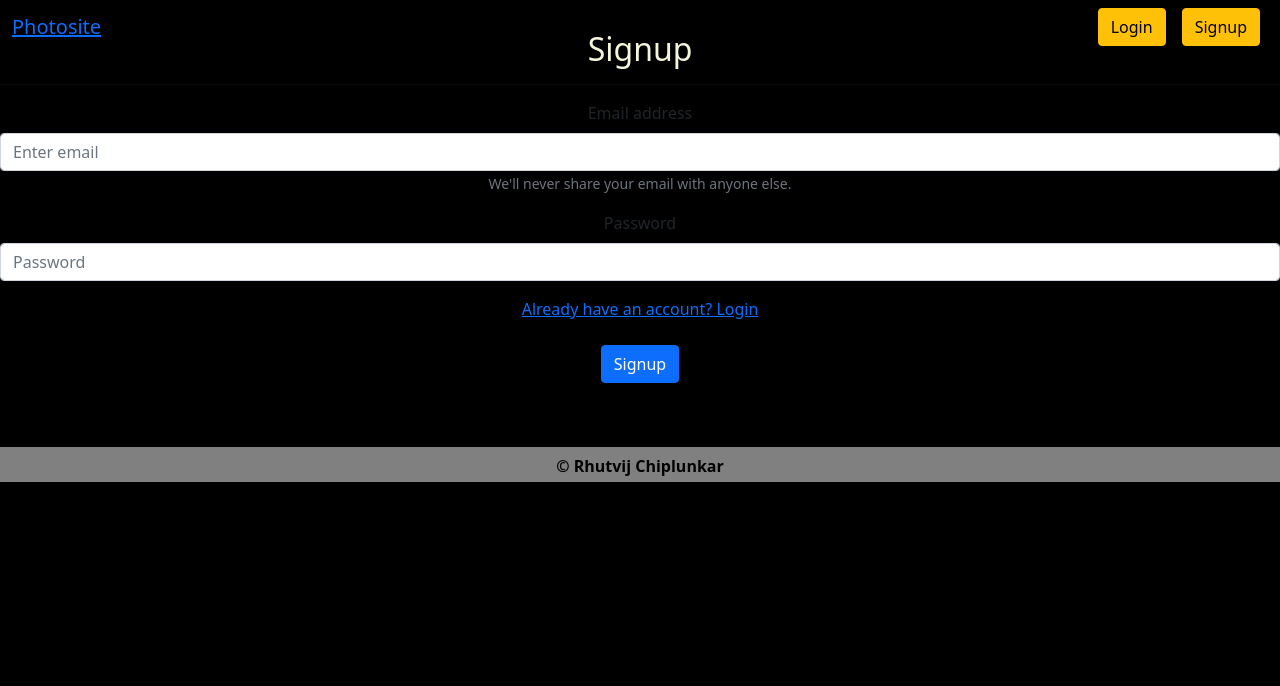
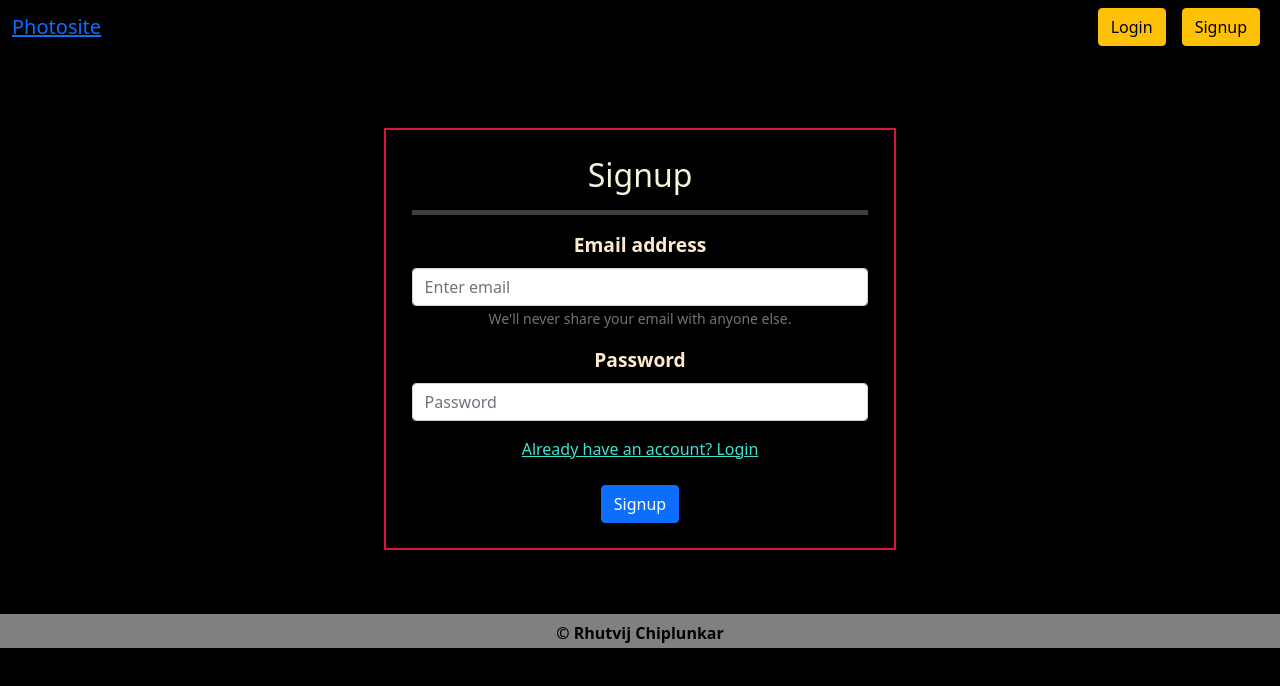
Before and after one commit to RhutvijChiplunkar/Photosite, a React (Create React App) app: page /signup in a window 1280 px wide. Shown: the top 686 px of the page. Built offline with nearby package versions, Linux system fonts and the light colour scheme; no server answers.

Commit message:
All necessary changes in signup page

```diff
--- a/src/comps/Signup/Signup.css
+++ b/src/comps/Signup/Signup.css
@@ -1,21 +1,44 @@
-Form{
+.signup-forms{
+    align-items: center;
+    margin-top: 10%;
+}
+h2{
+    color: chocolate;
+}
+.signup-forms hr{
+    height: 5px;
+    background-color: whitesmoke;
+    border: none;
+    align-items: center;
+}
+.signup-forms Form{
     border: crimson 2px solid;
-    font-weight: bold;
     align-items: center;
-    margin: auto;
-    margin-top: 20%;
-    padding: 3%;
+    padding: 2%;
     width: 40%;
 }
 
-#x2:hover{
+.signup-forms #x2:hover{
     background-color: green;
     font-weight: bold;
+}
+.signup-forms Label{
+    color: blanchedalmond;
+    font-size: 1.2rem;
+    font-weight: bold;
+}
+
+.signup-forms a{
+    color: turquoise;
+    text-decoration: underline none;
+}
+.signup-forms a:hover{
+    color: red;
+    text-decoration: underline none;
 }
 
 @media only screen and (max-width:768px){
     Form{
-        margin-top: 20%;
         padding: 6%;
         width: 70%;
     }
@@ -24,7 +47,6 @@ Form{
 
 @media only screen and (max-width:360px){
     Form{
-        margin-top: 30%;
         padding: 6%;
         width: 80%;
     }
--- a/src/comps/Signup/Signup.js
+++ b/src/comps/Signup/Signup.js
@@ -2,7 +2,7 @@ import React,{useState} from 'react';
 import fire from '../../firebase/config.js';
 import { Link } from 'react-router-dom';
 import { Form, Button } from "react-bootstrap";
-import '../Login/Login.css'
+import '../Signup/Signup.css'
 
 
 const Signup= () => {
```
